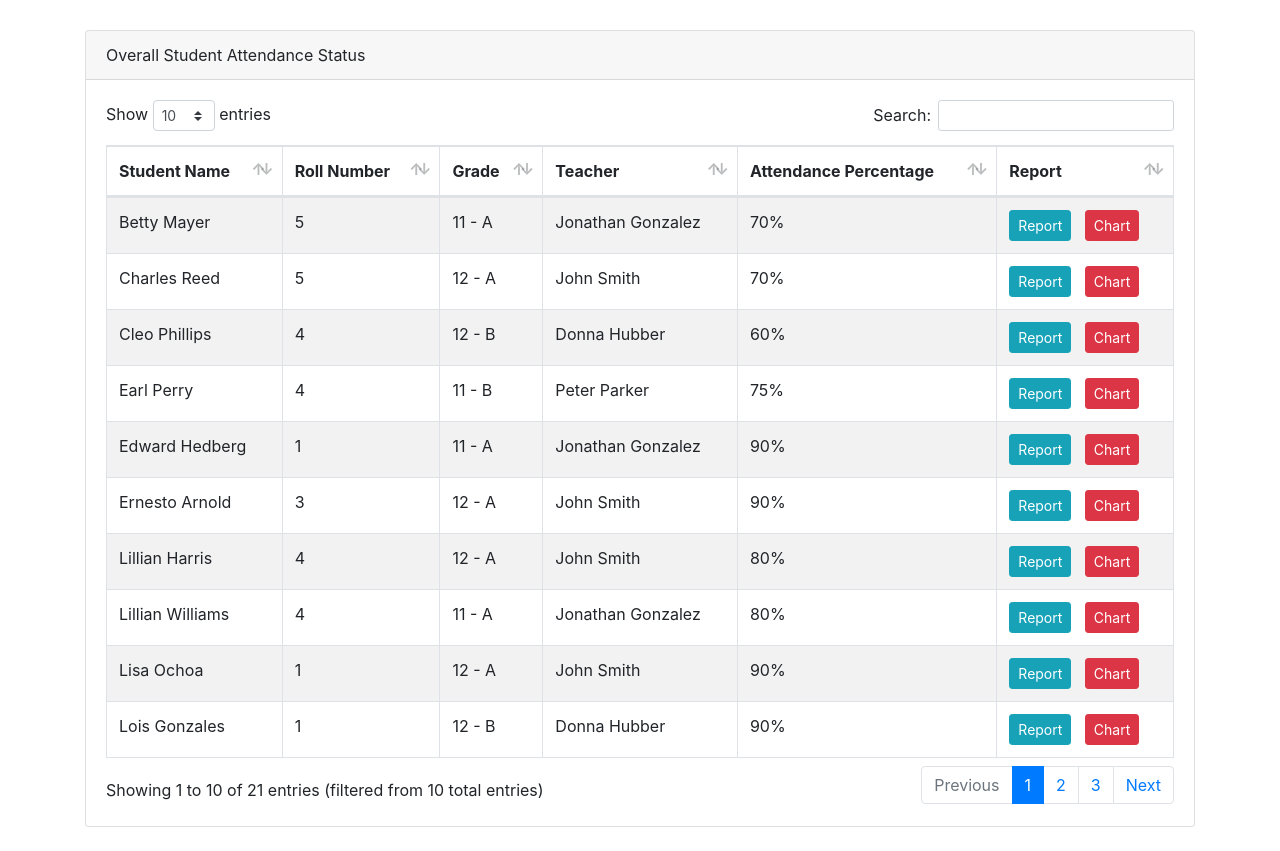
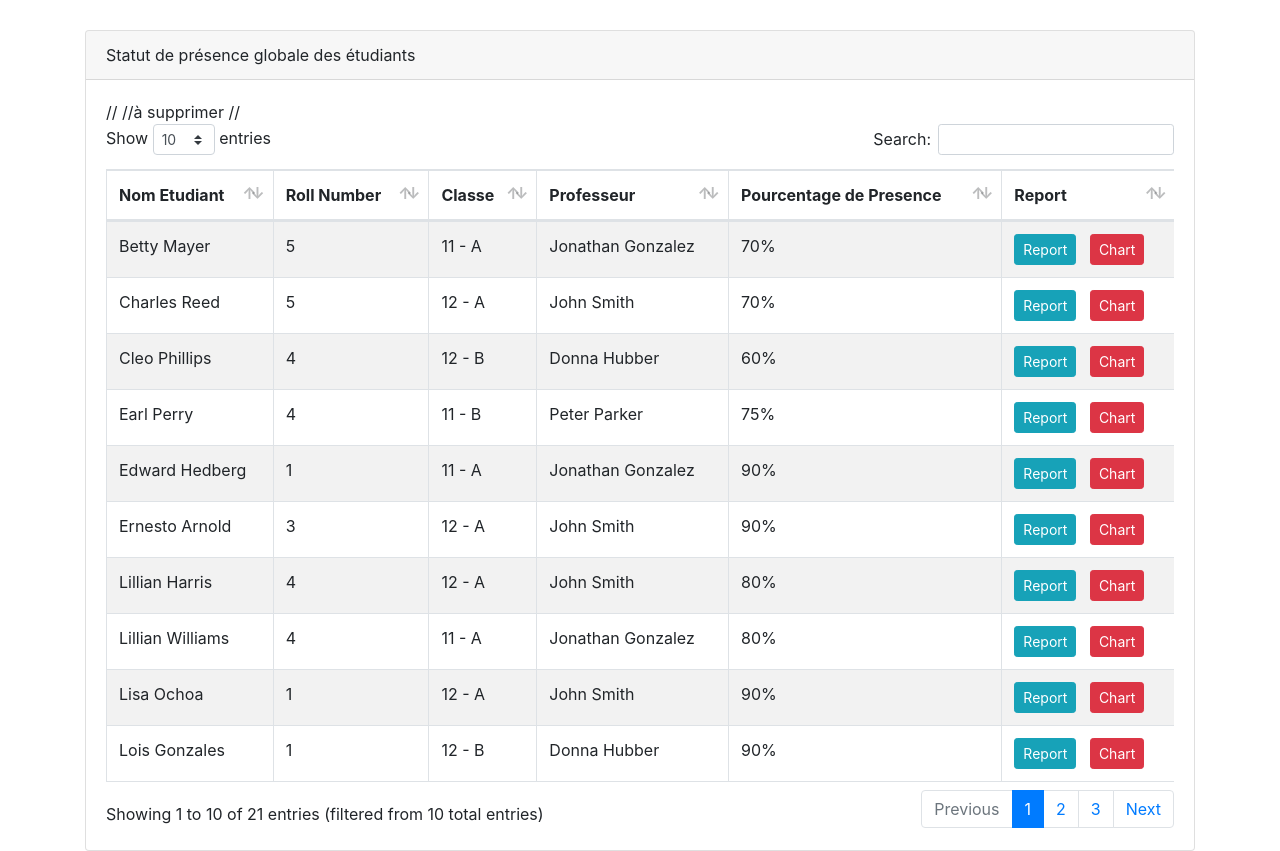
Before and after one commit to Bricegnanago/attendance, a PHP site: page /student-attendance-system-in-php-using-ajax/admin in a window 1280 px wide. Shown: the part 112-963 px from the top of the page. Before the commit the page ends 939 px from the top, so only its background shows below. Run offline with PHP 8.4, Linux system fonts and the light colour scheme; a user stored in the database is signed in; data comes from the database, SQL or seed files in the repository.

Commit message:
Update index.php
Traduction en français

```diff
--- a/admin/index.php
+++ b/admin/index.php
@@ -10,7 +10,7 @@ include('header.php');
   <div class="card">
   	<div class="card-header">
       <div class="row">
-        <div class="col-md-9">Overall Student Attendance Status</div>
+        <div class="col-md-9">Statut de présence globale des étudiants</div>
         <div class="col-md-3" align="right">
 
         </div>
@@ -21,11 +21,11 @@ include('header.php');
         <table class="table table-striped table-bordered" id="student_table">
           <thead>
             <tr>
-              <th>Student Name</th>
-              <th>Roll Number</th>
-              <th>Grade</th>
-              <th>Teacher</th>
-              <th>Attendance Percentage</th>
+              <th>Nom Etudiant</th> //
+              <th>Roll Number</th> //à supprimer
+              <th>Classe</th> //
+              <th>Professeur</th>
+              <th>Pourcentage de Presence</th>
               <th>Report</th>
             </tr>
           </thead>
@@ -33,8 +33,8 @@ include('header.php');
 
           </tbody>
         </table>
-  		</div>
-  	</div>
+  </div>
+  </div>
   </div>
 </div>
 
@@ -57,7 +57,7 @@ include('header.php');
 
       <!-- Modal Header -->
       <div class="modal-header">
-        <h4 class="modal-title">Make Report</h4>
+        <h4 class="modal-title">Creer un rapport</h4>
         <button type="button" class="close" data-dismiss="modal">&times;</button>
       </div>
 
@@ -65,8 +65,8 @@ include('header.php');
       <div class="modal-body">
         <div class="form-group">
           <select name="report_action" id="report_action" class="form-control">
-            <option value="pdf_report">PDF Report</option>
-            <option value="chart_report">Chart Report</option>
+            <option value="pdf_report">Rapport PDF</option>
+            <option value="chart_report">Rapport de graphique</option>
           </select>
         </div>
         <div class="form-group">
@@ -81,9 +81,9 @@ include('header.php');
       </div>
       <!-- Modal footer -->
       <div class="modal-footer">
-        <input type="hidden" name="student_id" id="student_id" />
-        <button type="button" name="create_report" id="create_report" class="btn btn-success btn-sm">Create Report</button>
-        <button type="button" class="btn btn-danger btn-sm" data-dismiss="modal">Close</button>
+        <input type="hidden" name="student_id" id="student_id"/>
+        <button type="button" name="create_report" id="create_report" class="btn btn-success btn-sm">Creer un rapport</button>
+        <button type="button" class="btn btn-danger btn-sm" data-dismiss="modal">Fermer</button>
       </div>
 
     </div>
@@ -125,7 +125,7 @@ $(document).ready(function(){
     var action = $('#report_action').val();
     if(from_date == '')
     {
-      $('#error_from_date').text('From Date is Required');
+      $('#error_from_date').text('La date de début est requise');
       error++;
     }
     else
@@ -134,7 +134,7 @@ $(document).ready(function(){
     }
     if(to_date == '')
     {
-      $('#error_to_date').text("To Date is Required");
+      $('#error_to_date').text("La date de fin est requise");
       error++;
     }
     else
```
